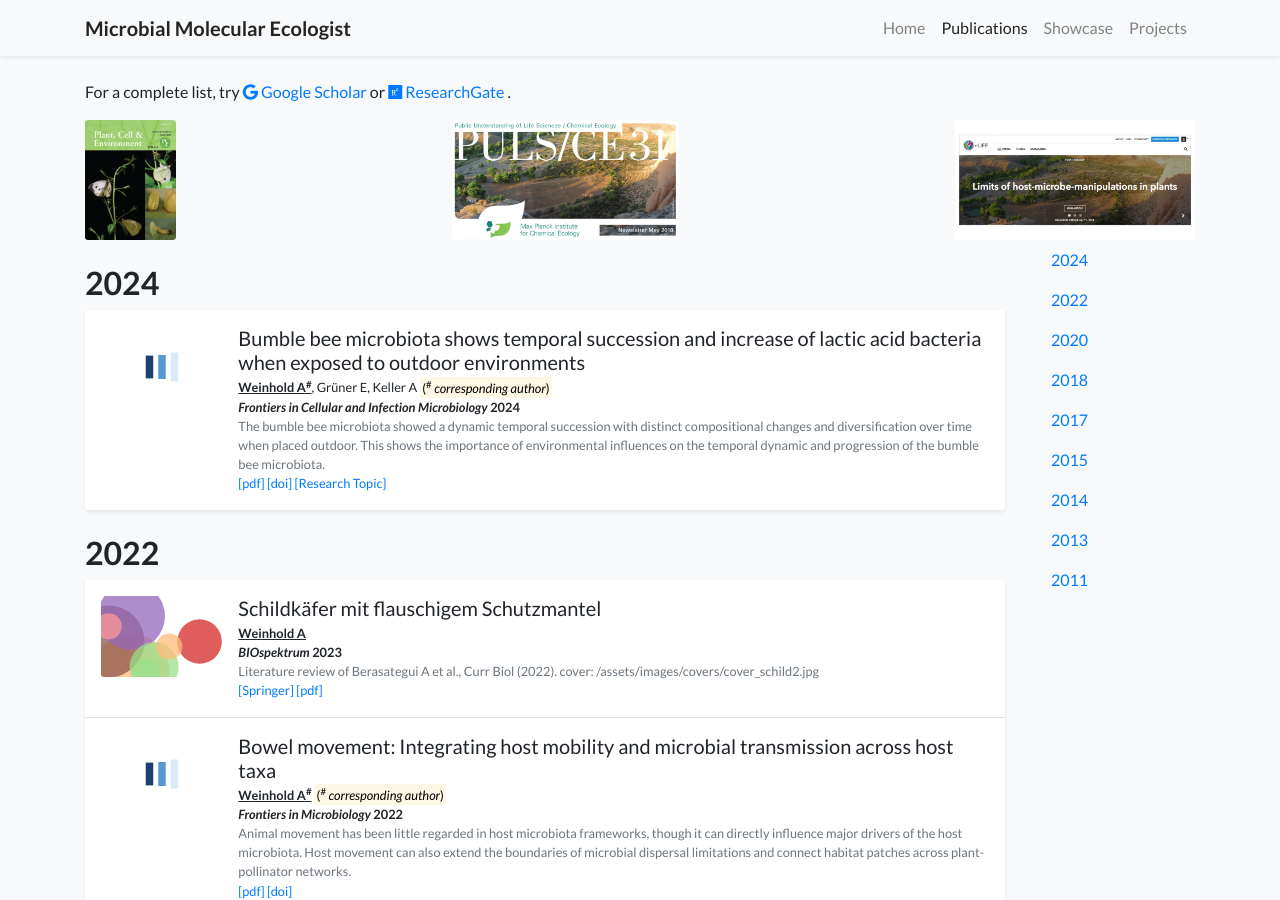
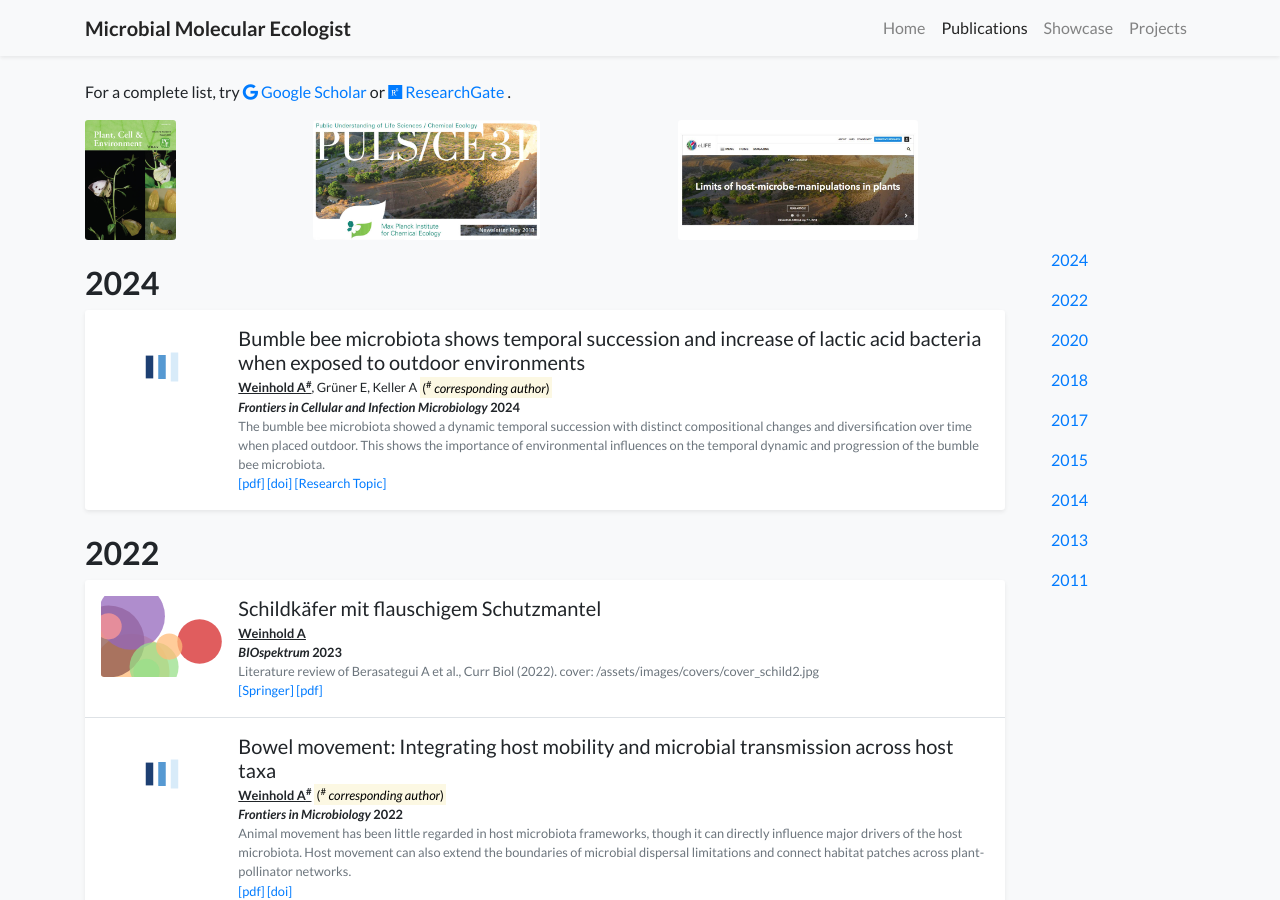
Before and after one commit to micromole/micromole.github.io, a Jekyll site: the page built from publications.html, in a window 1280 px wide and 900 px high. Built offline with Jekyll 4.4.1, drawn with Linux system fonts in a browser that asks for light colours; nearby versions of some CDN libraries; comment, search, counter and statistics services are not loaded; a style sheet for code colours, icons or effects is not loaded.

Commit message:
Update publications.html

```diff
--- a/publications.html
+++ b/publications.html
@@ -16,7 +16,7 @@
 
 <!-- Cover Image container -->
 <div class="row no-gutters mt-3">
-    <div class="col-12 col-md-12">
+    <div class="col-12 col-md-9">
         <div class="d-flex justify-content-between gap-2">
             <img src="/assets/images/covers/cover_PCE.jpg" alt="Image 1" class="rounded-sm img-fluid" style="height: 120px; width: auto;">
             <img src="/assets/images/covers/cover_PULS.jpg" alt="Image 2" class="rounded-sm img-fluid" style="height: 120px; width: auto;">
```
